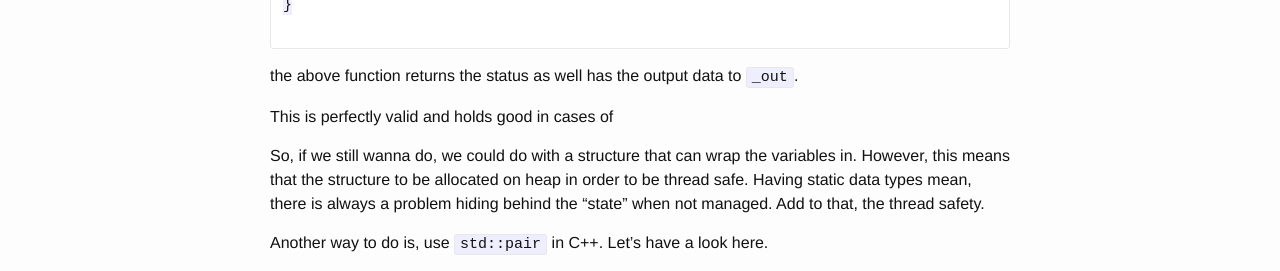
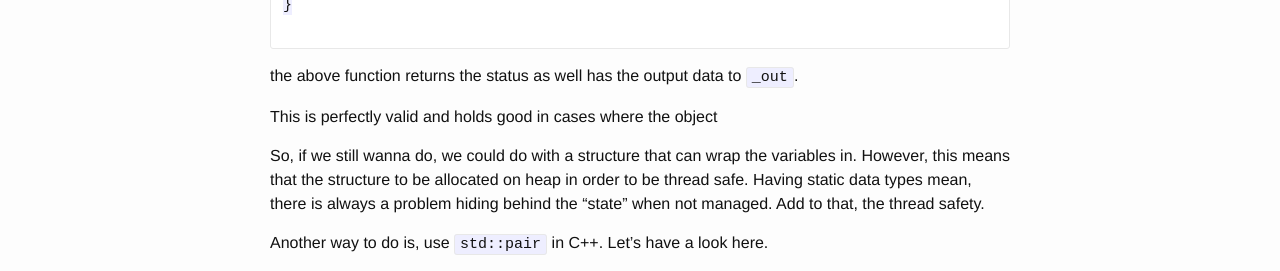
Before and after one commit to DevNaga/devnaga.github.io, a Jekyll site: the page built from _posts/2019-06-01-return-morethan-two-values.markdown, in a window 1280 px wide. Shown: the part 721-992 px from the top of the page. Built offline with Jekyll 4.4.1, drawn with Linux system fonts in a browser that asks for light colours.

Commit message:
Update 2019-06-01-return-morethan-two-values.markdown

```diff
--- a/_posts/2019-06-01-return-morethan-two-values.markdown
+++ b/_posts/2019-06-01-return-morethan-two-values.markdown
@@ -30,7 +30,7 @@ int do_some_job(struct input_data *_in, struct output_data *_out)
 
 the above function returns the status as well has the output data to `_out`.
 
-This is perfectly valid and holds good in cases of
+This is perfectly valid and holds good in cases where the object
 
 
 So, if we still wanna do, we could do with a structure that can wrap the variables in. However, this means that the structure to be allocated on heap in order to be thread safe. Having static data types mean, there is always a problem hiding behind the "state" when not managed. Add to that, the thread safety.
```
